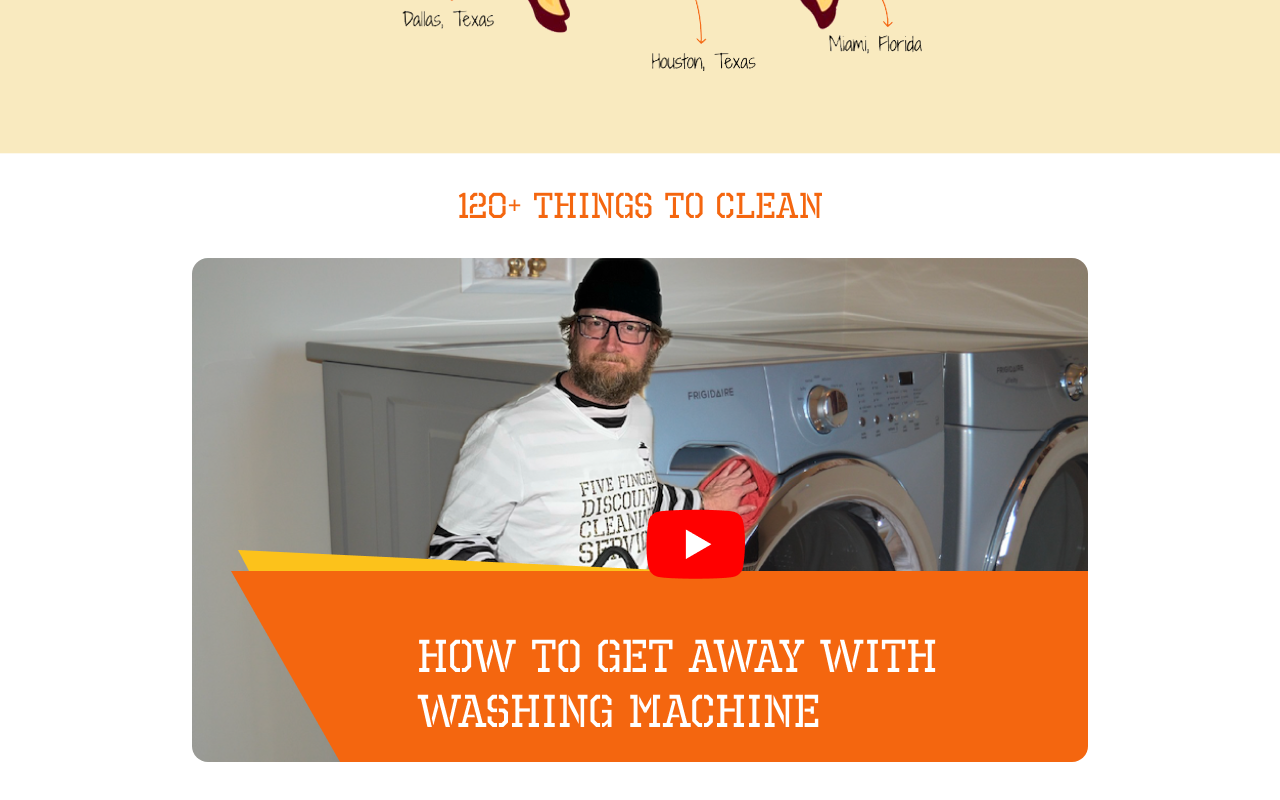
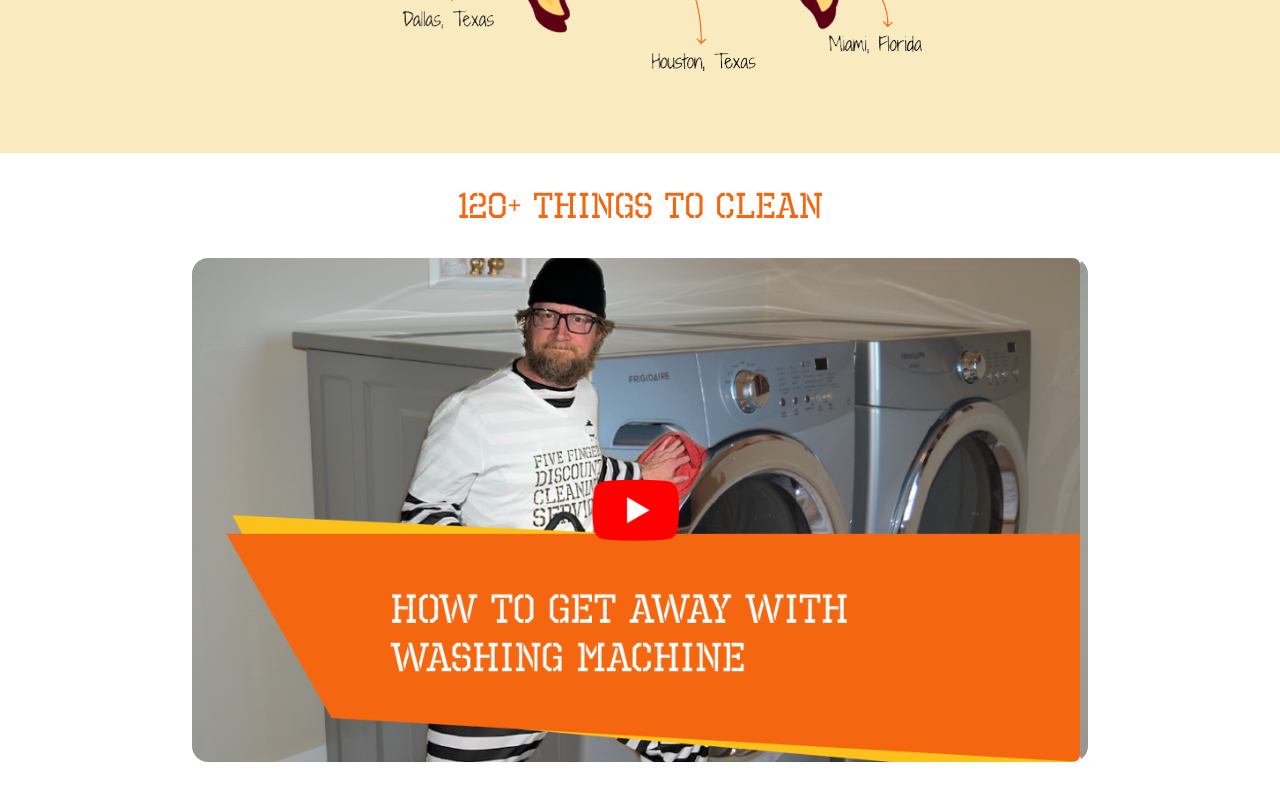
Before and after one commit to mujahidriazpk/fivefinger, a Next.js app: page / in a window 1280 px wide. Shown: the part 9965-10765 px from the top of the page. Built offline with nearby package versions, Linux system fonts and the light colour scheme.

Commit message:
Font addition

```diff
--- a/components/video.js
+++ b/components/video.js
@@ -8,7 +8,7 @@ const Video = () => {
       <div className="w-full max-w-4xl mx-auto overflow-hidden lg:mb-20 rounded-2xl ">
         <div
           onClick={() => setPlayVideo(!playVideo)}
-          className="relative bg-[url('/img/video.png')] cursor-pointer aspect-w-16 aspect-h-9">
+          className="relative bg-[url('/img/video.png')] cursor-pointer aspect-w-16 aspect-h-9 bg-contain">
           {!playVideo && (
             <button className="absolute inset-auto w-16 h-16 text-white transform -translate-x-1/2 -translate-y-1/2 lg:w-28 lg:h-28 top-1/2 left-1/2">
 
```
